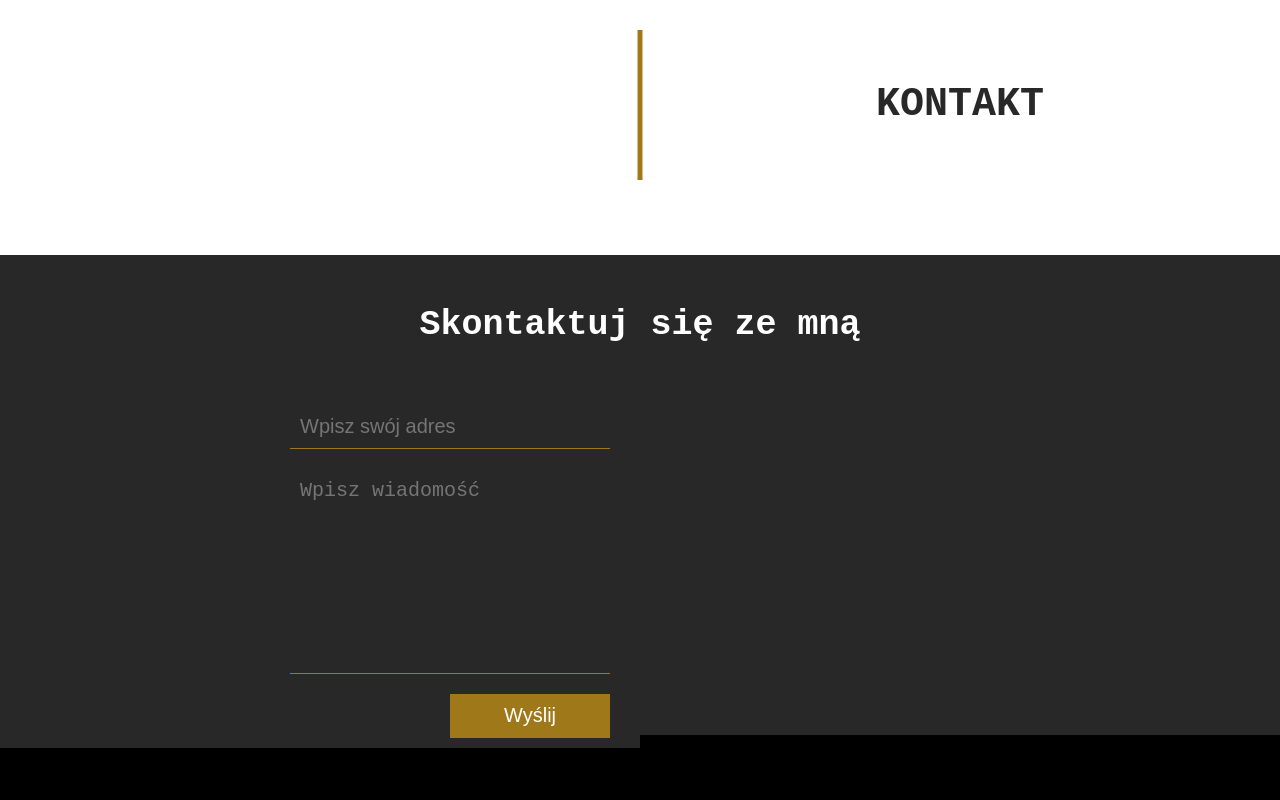
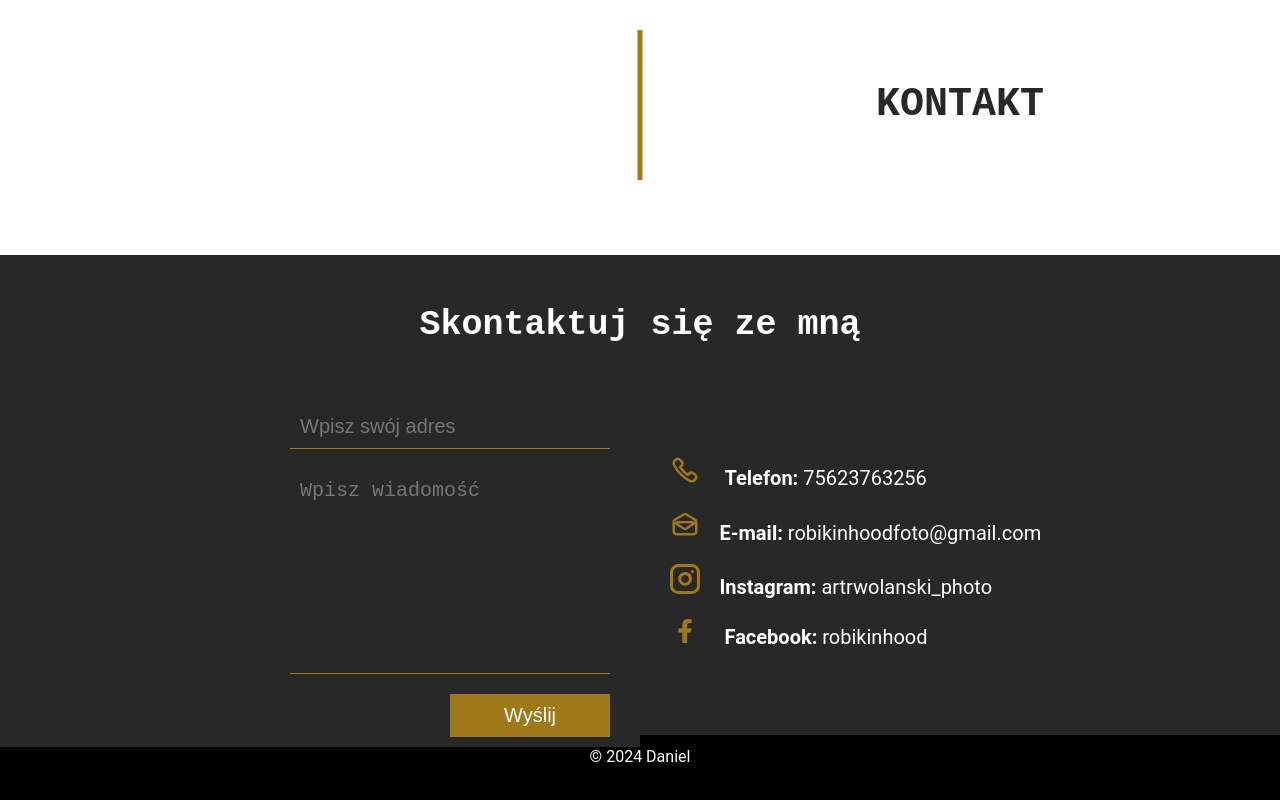
Before and after one commit to daniels6978/RobikinHood, a plain HTML site: page index.html in a window 1280 px wide. Shown: the part 4197-4997 px from the top of the page. After the commit the page ends 4963 px from the top, so only its background shows below. Drawn offline with Linux system fonts and the light colour scheme.

Commit message:
Add footer

```diff
--- a/index.html
+++ b/index.html
@@ -123,19 +123,23 @@
               <input class="btn" type="submit" value="Wyślij">
             </form>
           </div>
-            <div class="forms_of_contact"></div>
+            <div class="forms_of_contact">
+              <a href="tel:794571828">
+                <img src="./img/telephone.svg" alt="telephone" /> <b>Telefon:</b> 75623763256
+              </a>
+              <a href="mailto:robikinhoodfoto@gmail.com" target="_blank">
+                <img src="./img/mail.svg" alt="mail" /><b>E-mail:</b> robikinhoodfoto@gmail.com
+              </a>
+              <a href="https://www.instagram.com/artrwolanski_photo/ " target="_blank">
+                <img src="./img/insta.svg" alt="insta" /><b>Instagram:</b> artrwolanski_photo
+              <a href="https://www.facebook.com/Robikinhood/ " target="_blank">
+                <img src="./img/fb.svg" alt="facebook" /> <b>Facebook:</b> robikinhood
+              </a>
+            </div>
           </div>
+        <footer><p>&copy; 2024 Daniel</p></footer>
         </div>
       </section>
-        <br>
-        <br>
-        <br>
-        <br>
-        <br>
-        <br>
-        <br>
-        <br>
-        <br>
     </main>
 
         <script src="js/main.js"></script>
--- a/sass/main.scss
+++ b/sass/main.scss
@@ -491,15 +491,45 @@ body {
           .btn {
             background-color: $theme;
             width: 25%;
+            border: none;
+            cursor: pointer;
+            transition: 0.4s;
+
+            &:hover {
+              background-color: #7d5f14;
+            }
           }
         }
       }
 
       .forms_of_contact {
+        display: flex;
+        flex-direction: column;
+        margin-top: 50px;
         width: 50%;
-        // background-color: white;
+        a {
+          margin-left: 20px;
+          padding: 10px;
+          color: white;
+          font-size: 2rem;
+          text-decoration: none;
+          img {
+            margin-right: 20px;
+          }
+        }
       }
     }
+  }
+}
+
+// FOOTER
+
+footer {
+  margin: auto;
+  height: 50px;
+  text-align: center;
+  p {
+    color: white;
   }
 }
 
```
Also changed, not shown: css/main.css, img/fb.svg (added), img/insta.svg (added), img/mail.svg (added), img/telephone.svg (added), 1 other file.
